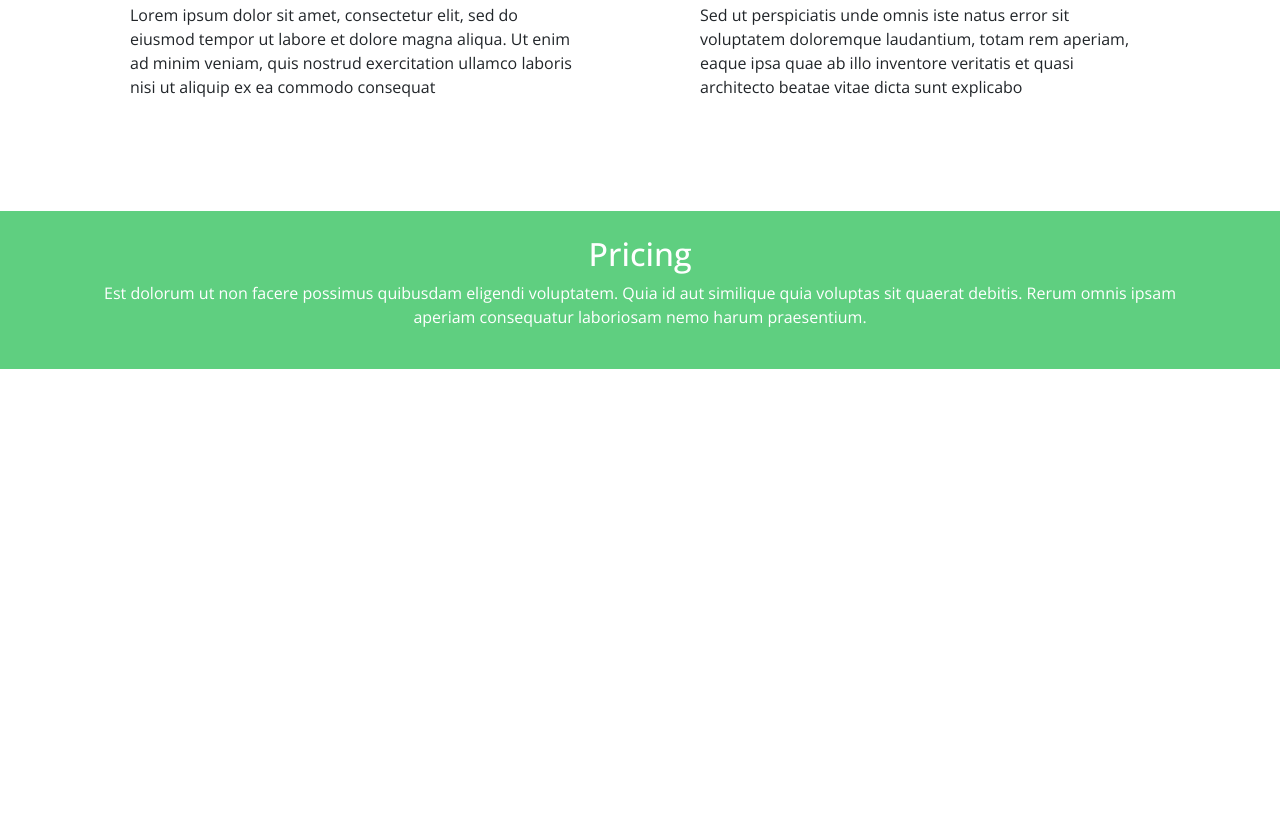
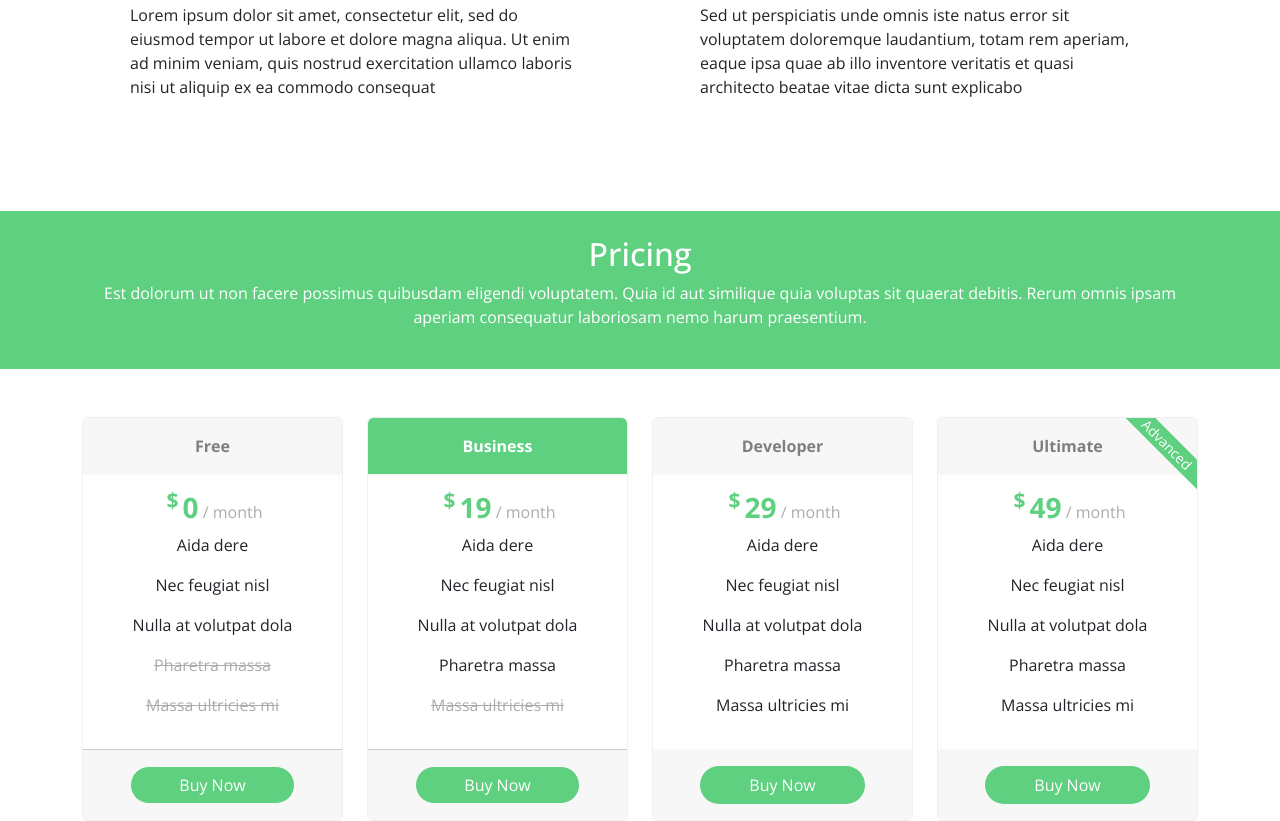
Before and after one commit to sharmila-gp/Project-2, a plain HTML site: page index.html in a window 1280 px wide. Shown: the part 4875-5696 px from the top of the page. Before the commit the page ends 5244 px from the top, so only its background shows below. Drawn offline with nearby package versions, Linux system fonts and the light colour scheme.

Commit message:
pricing section

```diff
--- a/css/style.css
+++ b/css/style.css
@@ -273,6 +273,33 @@ html, body{
 /*---Event section ends----*/
 
 /*---Pricing section starts----*/
+.color-darkgreen{
+	color:var(--darkgreen);
+}
+.fz-small{
+	font-size:1rem;
+}
+.border-dim{
+	border-color:#f7f7f7;
+}
+.border-card{
+	border-color:#eef0ef;
+	position:relative;
+	overflow:hidden;
+}
+.advanced{
+	width:150px;
+	text-align:center;
+	background-color:var(--darkgreen);
+	color:var(--white);
+	font-size:14px;
+	transform:rotate(45deg);
+	position:absolute;
+	top:16px;
+	right:-45px;
+
+
+}
 /*---Pricing section ends----*/
 
 /*---course section starts----*/
--- a/index.html
+++ b/index.html
@@ -531,6 +531,85 @@ Flavor Nivelanda</p>
 		</div>
 	</div>
 </section>
+<section class="mt-5">
+	<div class="container">
+		<div class="row">
+			<div class="col">
+				<div class="card border-card">
+					<div class="card-header text-center p-3 fw-bold color-bright border-dim">
+						Free
+					</div>
+					<div class="text-center p-3">
+						<h3 class="fw-bolder color-darkgreen"><sup class="p-1">$</sup>0<span class="color-dim fz-small fw-normal"> / month</span></h3>
+						<p>Aida dere</p>
+						<p>Nec feugiat nisl</p>
+						<p>Nulla at volutpat dola</p>
+						<p class="color-dim text-decoration-line-through">Pharetra massa</p>
+						<p class="color-dim text-decoration-line-through">Massa ultricies mi</p>
+					</div>
+					<div class="card-footer text-center p-3">
+						<a class="btn btn-bg-color px-5 border-dim">Buy Now</a>
+					</div>
+				</div>
+			</div>
+			<div class="col">
+				<div class="card border-card">
+					<div class="card-header text-center p-3 fw-bold title-sec title-color border-dim">
+						Business
+					</div>
+					<div class="text-center p-3">
+						<h3 class="fw-bolder color-darkgreen"><sup class="p-1">$</sup>19<span class="color-dim fz-small fw-normal"> / month</span></h3>
+						<p>Aida dere</p>
+						<p>Nec feugiat nisl</p>
+						<p>Nulla at volutpat dola</p>
+						<p>Pharetra massa</p>
+						<p class="color-dim text-decoration-line-through">Massa ultricies mi</p>
+					</div>
+					<div class="card-footer text-center p-3">
+						<a class="btn btn-bg-color px-5 border-dim">Buy Now</a>
+					</div>
+				</div>
+			</div>
+			<div class="col">
+				<div class="card border-card">
+					<div class="card-header text-center p-3 fw-bold color-bright border-dim">
+						Developer
+					</div>
+					<div class="text-center p-3">
+						<h3 class="fw-bolder color-darkgreen"><sup class="p-1">$</sup>29<span class="color-dim fz-small fw-normal"> / month</span></h3>
+						<p>Aida dere</p>
+						<p>Nec feugiat nisl</p>
+						<p>Nulla at volutpat dola</p>
+						<p>Pharetra massa</p>
+						<p>Massa ultricies mi</p>
+					</div>
+					<div class="card-footer text-center p-3 border-dim">
+						<a class="btn btn-bg-color px-5">Buy Now</a>
+					</div>
+				</div>
+			</div>
+			<div class="col">
+				<div class="card border-card">
+					<p class="advanced"> Advanced</p>
+					<div class="card-header text-center p-3 fw-bold color-bright border-dim">
+						Ultimate
+					</div>
+					<div class="text-center p-3">
+						<h3 class="fw-bolder color-darkgreen"><sup class="p-1">$</sup>49<span class="color-dim fz-small fw-normal"> / month</span></h3>
+						<p>Aida dere</p>
+						<p>Nec feugiat nisl</p>
+						<p>Nulla at volutpat dola</p>
+						<p>Pharetra massa</p>
+						<p>Massa ultricies mi</p>
+					</div>
+					<div class="card-footer text-center p-3 border-dim">
+						<a class="btn btn-bg-color px-5">Buy Now</a>
+					</div>
+				</div>
+			</div>
+		</div>
+	</div>
+</section>
 <!-----pricing section end--->
 
 
```
